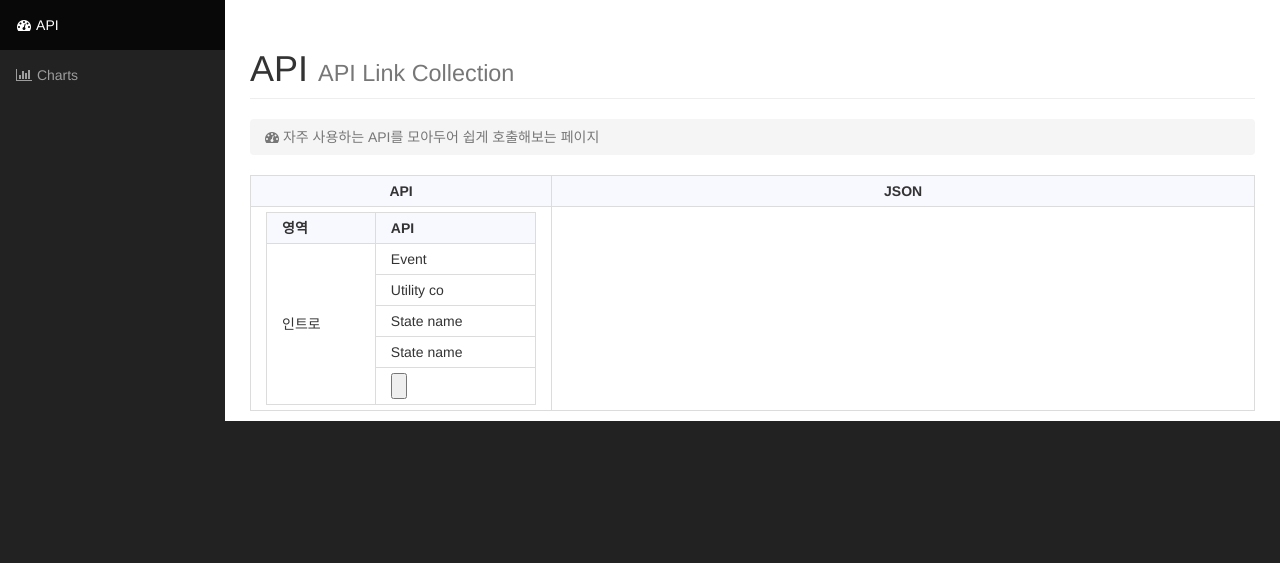
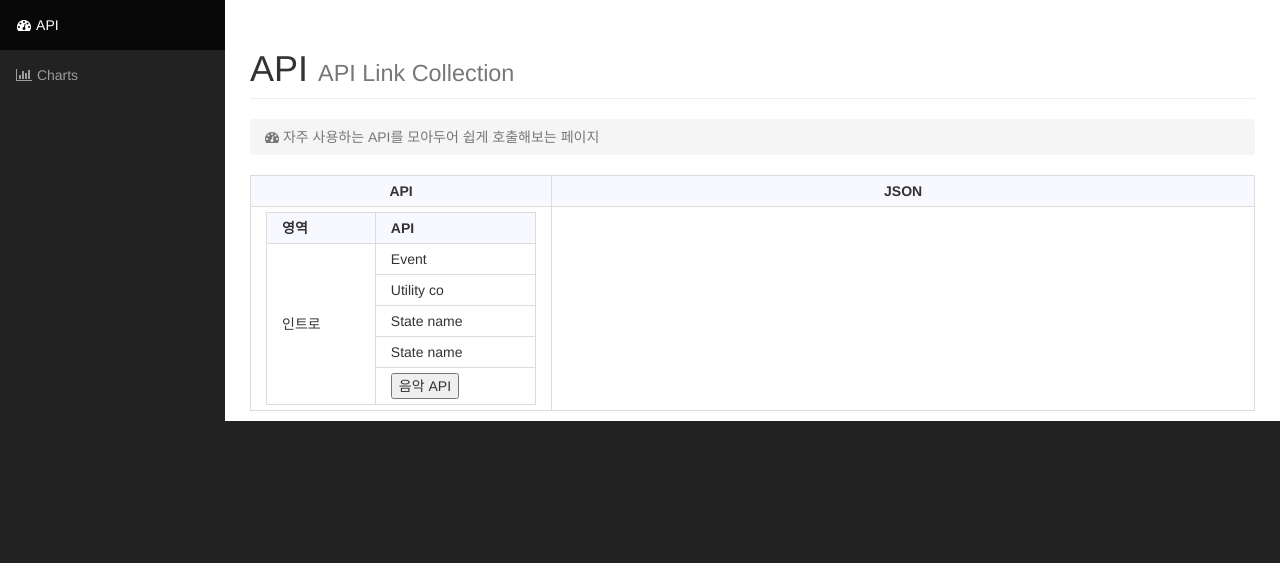
Before and after one commit to coolsharp/ProjDjango, a Django app: page / in a window 1280 px wide. Shown: the part 51-614 px from the top of the page. Run offline with Django 3.2, Linux system fonts and the light colour scheme; some libraries are stand-ins or nearby versions.

Commit message:
코드 정리

```diff
--- a/blog/templates/startbootstrap-sb-admin-master/api.html
+++ b/blog/templates/startbootstrap-sb-admin-master/api.html
@@ -61,7 +61,7 @@
                         </tr>
                         <tr>
                             <td>
-                                <Input type="button" onclick="getApi()"/>
+                                <Input type="button" onclick="getApi('url=https%3A%2F%2Fapi.mixcloud.com%2Fpopular%2F')" value="음악 API"/>
                             </td>
                         </tr>
                         </tbody>
@@ -78,8 +78,8 @@
 </div>
 <!-- /.row -->
 <script>
-    function getApi() {
-        $.get( "get/api/?url=https%3A%2F%2Fapi.mixcloud.com%2Fpopular%2F", function(data) {
+    function getApi(url) {
+        $.get( "get/api/?" + url, function(data) {
             printPre('api', prettyJson(data));
         });
     }
```
